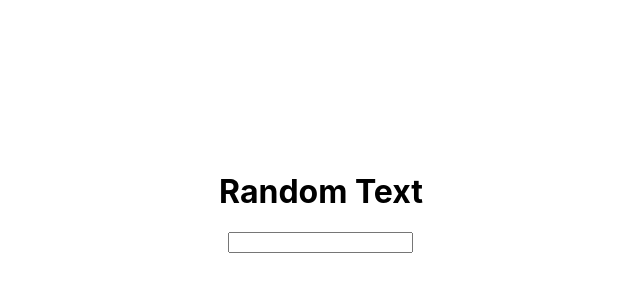
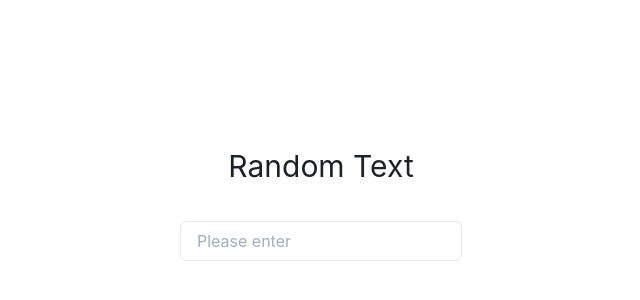
Before and after one commit to greencodedev/test-frontend, a Next.js app: page / in a window 1280 px wide. Shown: the part 198-498 px from the top of the page, without its empty margins (319-959 px from the left). Built offline with nearby package versions, Linux system fonts and the light colour scheme.

Commit message:
change chakra component instead of html tag

```diff
--- a/components/DynamicText.tsx
+++ b/components/DynamicText.tsx
@@ -1,4 +1,5 @@
 import React, { useState } from "react";
+import { Text } from "@chakra-ui/react"
 
 const DynamicText = () => {
   const [value, setValue] = useState("Random Text");
@@ -7,7 +8,7 @@ const DynamicText = () => {
     setValue(newValue);
   };
 
-  return <h1>{value}</h1>;
+  return <Text fontSize="3xl">{value}</Text>;
 };
 
 export default DynamicText;
--- a/package.json
+++ b/package.json
@@ -8,6 +8,10 @@
     "start": "next start"
   },
   "dependencies": {
+    "@chakra-ui/react": "^1.3.4",
+    "@emotion/react": "^11.1.5",
+    "@emotion/styled": "^11.1.5",
+    "framer-motion": "^3.10.2",
     "next": "10.0.7",
     "react": "17.0.1",
     "react-dom": "17.0.1"
--- a/pages/_app.tsx
+++ b/pages/_app.tsx
@@ -1,7 +1,18 @@
-import "../styles/globals.css";
-
-const MyApp = ({ Component, pageProps }) => {
-  return <Component {...pageProps} />;
-};
-
+import { ChakraProvider } from '@chakra-ui/react';
+import { extendTheme } from "@chakra-ui/react"
+const colors = {
+  brand: {
+    900: "#1a365d",
+    800: "#153e75",
+    700: "#2a69ac",
+  },
+}
+const theme = extendTheme({ colors })
+function MyApp({ Component, pageProps }) {
+  return (
+    <ChakraProvider theme={theme}>
+      <Component {...pageProps} />
+    </ChakraProvider>
+  );
+}
 export default MyApp;
--- a/pages/index.tsx
+++ b/pages/index.tsx
@@ -1,6 +1,9 @@
 import Head from "next/head";
 import styles from "../styles/Home.module.css";
 import DynamicText from "../components/DynamicText";
+
+import { Input, Stack, Text, Box } from "@chakra-ui/react";
+
 
 const Home = () => {
   const onChange = (e: React.ChangeEvent<HTMLInputElement>) => {
@@ -8,17 +11,17 @@ const Home = () => {
   };
 
   return (
-    <div className={styles.container}>
+    <Box className={styles.container}>
       <Head>
         <title>Coding Test</title>
         <link rel="icon" href="/favicon.ico" />
       </Head>
 
-      <main className={styles.main}>
+      <Stack spacing={8} align="center">
         <DynamicText />
-        <input onChange={onChange} />
-      </main>
-    </div>
+        <Input placeholder="Please enter" onChange={onChange} />
+      </Stack>
+    </Box>
   );
 };
 
```
Also changed, not shown: 1 other file (tests, documents, lock files or other folders).
